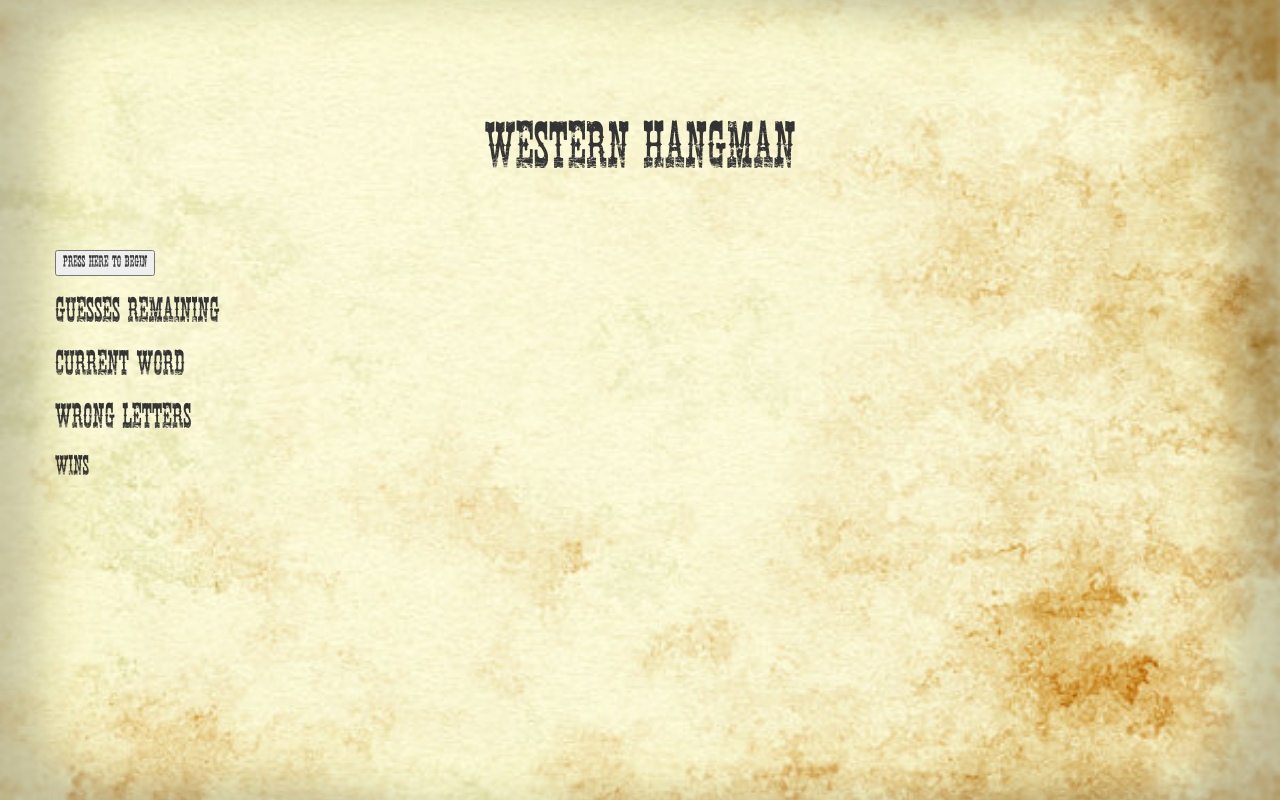
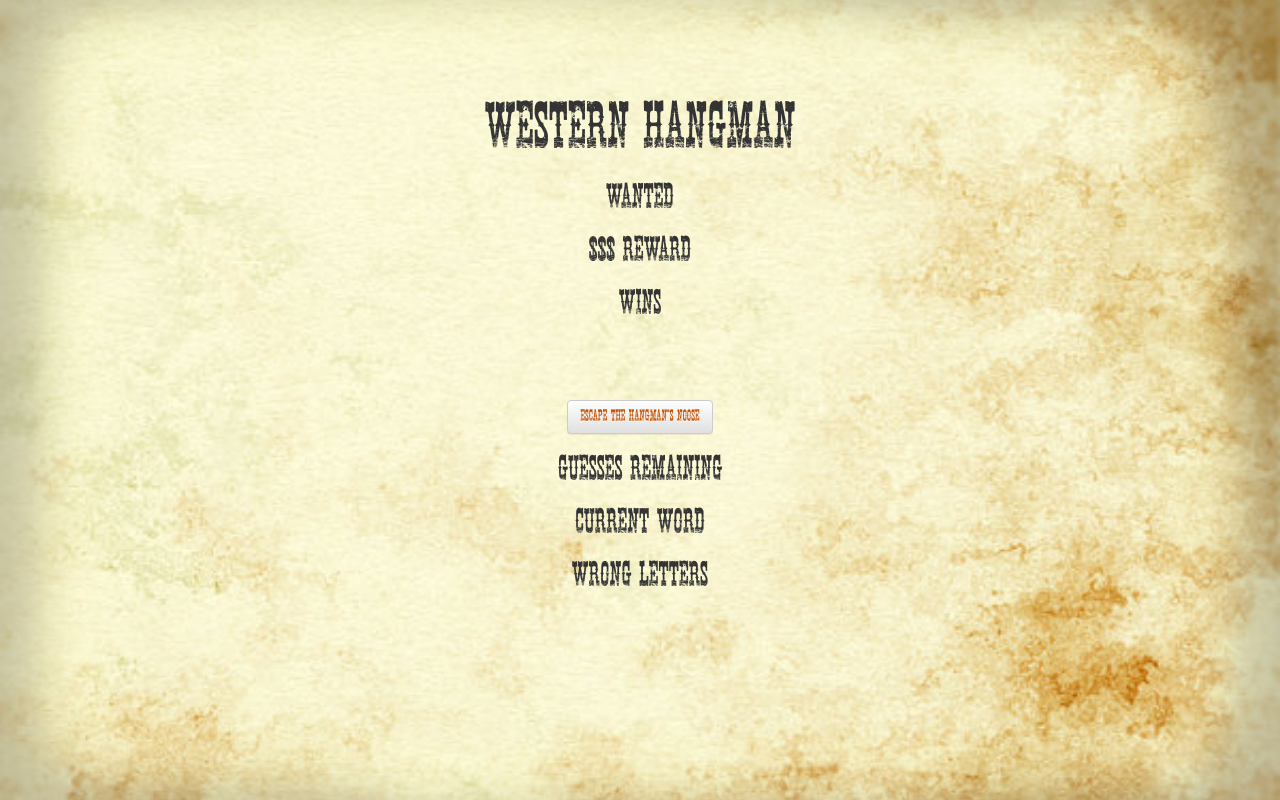
Before and after one commit to NBHeneisen/Hangman-Game, a PHP site: page / in a window 1280 px wide. Run offline with PHP 8.4, Linux system fonts and the light colour scheme; some libraries are stand-ins or nearby versions.

Commit message:
Made some basic style changes

```diff
--- a/assets/css/style.css
+++ b/assets/css/style.css
@@ -54,3 +54,20 @@ h1 {
 	font-family: arial;
 	font-size:2em;
 }
+
+.btn-default {
+	background-color:none;
+	color: #c65100;
+}
+
+#text {
+	text-align:center;
+}
+
+.titleSign {
+	height: 400px;
+}
+
+.header {
+	padding-top:100px;
+}
--- a/index.html
+++ b/index.html
@@ -16,23 +16,23 @@
 	<div class="container">
 		<div class="row">
 			<div class="titleSign col-lg-12">
-				<h1>WESTERN HANGMAN</h1>
+				<h1 class="header">WESTERN HANGMAN</h1>
+				<h2>WANTED</h2>
+				<h2 class="reward">$$$ REWARD</h2>
+				<h2>WINS<h2>
+				<p id="winNum"></p>
 
 			</div>
 		</div>
 		<div class="row">
-			<div ID="hangmanimation col-md-6">
-			<button onclick="hangman.reset(), hangman.getWord()">PRESS HERE TO BEGIN</button>
-			</div>
-			<div ID="text col-md-6">
+			<div ID="text" class="col-md-12">
+				<button class="btn btn-default" onclick="hangman.reset(), hangman.getWord()">ESCAPE THE HANGMAN'S NOOSE</button>
 				<h2>GUESSES REMAINING</h2>
 				<p id = "guessesRemaining"></p>
 				<h2>CURRENT WORD</h2>
 				<p id = "word"> </p>
 				<h2>WRONG LETTERS</h2>
 				<p id = "wrong"></p>
-					<h3>WINS<h3>
-					<p id="winNum"></p>
 			</div>
 		</div>
 	</div>
```
Lines whose indentation alone changed are shown as unchanged.
